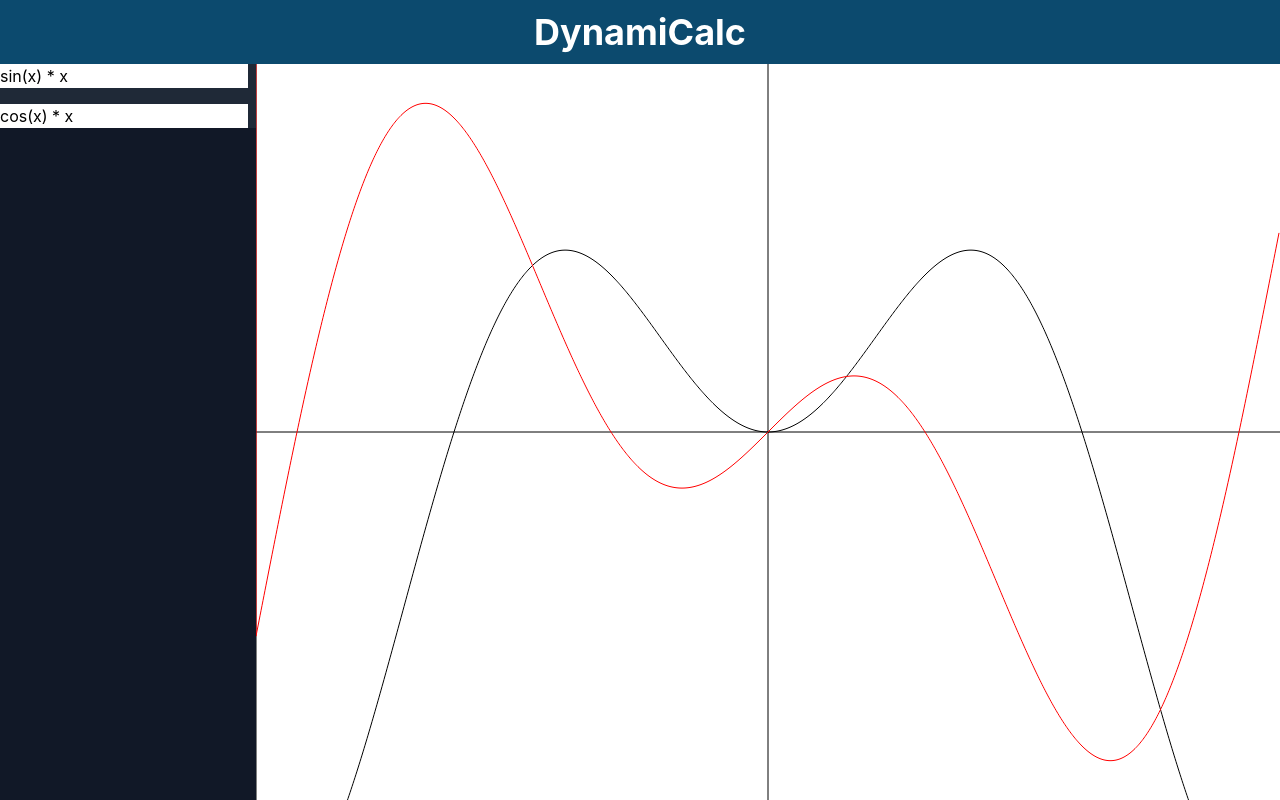
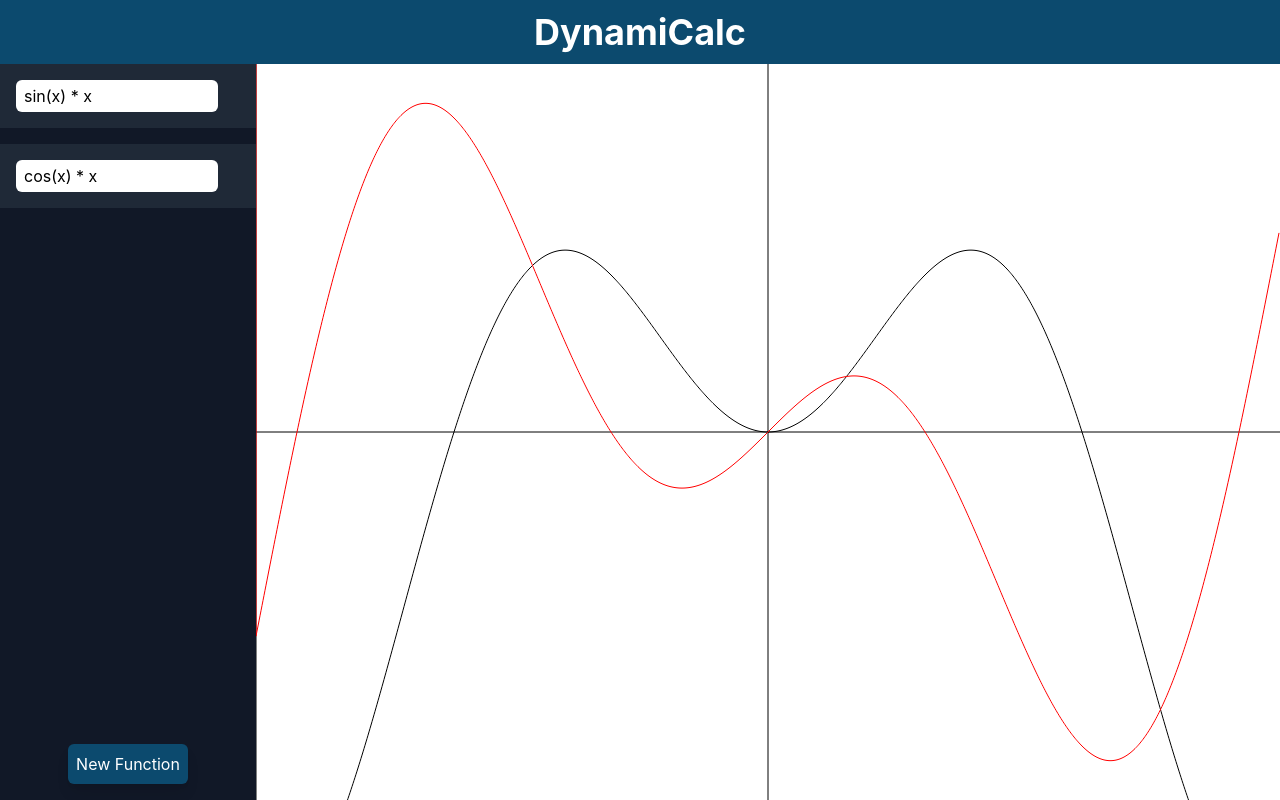
Before and after one commit to tanndlin/DynamiCalc, a React (Create React App) app: page /graph in a window 1280 px wide. Built offline with nearby package versions, Linux system fonts and the light colour scheme.

Commit message:
Create and delete functions

```diff
--- a/src/Components/FunctionEditor.js
+++ b/src/Components/FunctionEditor.js
@@ -3,6 +3,13 @@ import FunctionViewer from './FunctionViewer';
 
 const FunctionEditor = (props) => {
     const { functions, setFunctions } = props;
+
+    const colors = ['black', 'red', 'green', 'blue', 'yellow', 'purple'];
+
+    const createNewFunction = () => {
+        const newFn = { f: '', color: colors[functions.length] };
+        setFunctions([...functions, newFn]);
+    };
 
     const editFunction = (index, fn) => {
         const newFunctions = [...functions];
@@ -10,19 +17,31 @@ const FunctionEditor = (props) => {
         setFunctions(newFunctions);
     };
 
+    const deleteFunction = (index) => {
+        setFunctions(functions.filter((_, i) => i !== index));
+    };
+
     return (
         <aside className="h-full w-2/10">
-            <div className="bg-secondary">
+            <section className="h-full flex flex-col justify-between">
                 <div className="flex flex-col gap-4">
                     {functions.map((fn, i) => (
                         <FunctionViewer
                             key={i}
                             fn={fn}
                             edit={(f) => editFunction(i, f)}
+                            delete={() => {
+                                deleteFunction(i);
+                            }}
                         />
                     ))}
                 </div>
-            </div>
+                <footer className="mx-auto mb-4">
+                    <button onClick={createNewFunction} className="text-white">
+                        New Function
+                    </button>
+                </footer>
+            </section>
         </aside>
     );
 };
--- a/src/Components/FunctionViewer.js
+++ b/src/Components/FunctionViewer.js
@@ -10,9 +10,15 @@ const FunctionViewer = (props) => {
     };
 
     return (
-        <div className="">
+        <div className="relative bg-secondary p-4 w-full">
             <input
-                className="text-black"
+                className="close"
+                type="button"
+                value="&times;"
+                onClick={props.delete}
+            />
+            <input
+                className="text-black w-9/10 px-2 py-1 rounded-md"
                 type="text"
                 value={fn.f}
                 onChange={onEdit}
```
